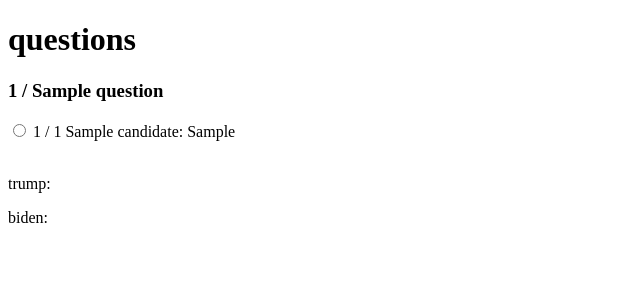
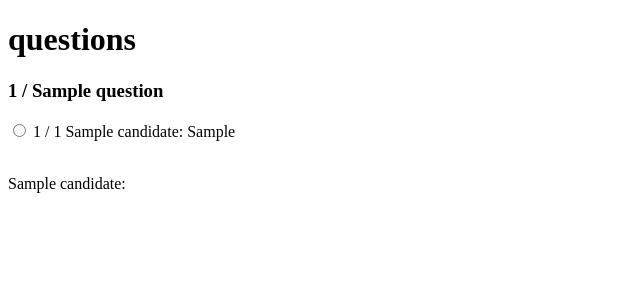
Before and after one commit to mileeme/voteUP2020, a Django app: page / in a window 1280 px wide. Shown: the top 300 px of the page, without its empty margins (0-640 px from the left). Run offline with Django 3.2, Linux system fonts and the light colour scheme; tables that the repository leaves empty hold one stand-in row (values such as "Sample post").

Commit message:
added candidate queryset

```diff
--- a/polls/templates/polls/index.html
+++ b/polls/templates/polls/index.html
@@ -36,8 +36,10 @@
     {% endfor %}
 
     <!-- total count -->
-    <p>trump: <span id="candidateB"></span></p>
-    <p>biden: <span id="candidateA"></span></p>
+    {% for candidate in candidate_list %}
+    <p>{{ candidate.l_name }}: <span id="candidate{{ candidate.id }}"></span></p>
+    <!-- <p>biden: <span id="candidateA"></span></p> -->
+    {% endfor %}
 </div>
 
 {% endblock %}
--- a/polls/views.py
+++ b/polls/views.py
@@ -6,9 +6,11 @@
 def index(request):
     response_list = Response.objects.all()
     question_list = Question.objects.all().order_by('number')
+    candidate_list = Candidate.objects.all()
     template_name = 'polls/index.html'
     context = {
         'response_list': response_list,
         'question_list': question_list,
+        'candidate_list': candidate_list,
     }
     return render(request, template_name, context)
--- a/voteup2020/templates/scripts.html
+++ b/voteup2020/templates/scripts.html
@@ -2,11 +2,11 @@
     // get count per candidate
     let countOne = function () {
         let n = $('input[id="candidate-1"]:checked').length;
-        $('#candidateA').text(n);
+        $('#candidate1').text(n);
     }
     let countTwo = function () {
         let n = $('input[id="candidate-2"]:checked').length;
-        $('#candidateB').text(n);
+        $('#candidate2').text(n);
     }
 
     // insert response into question
```
